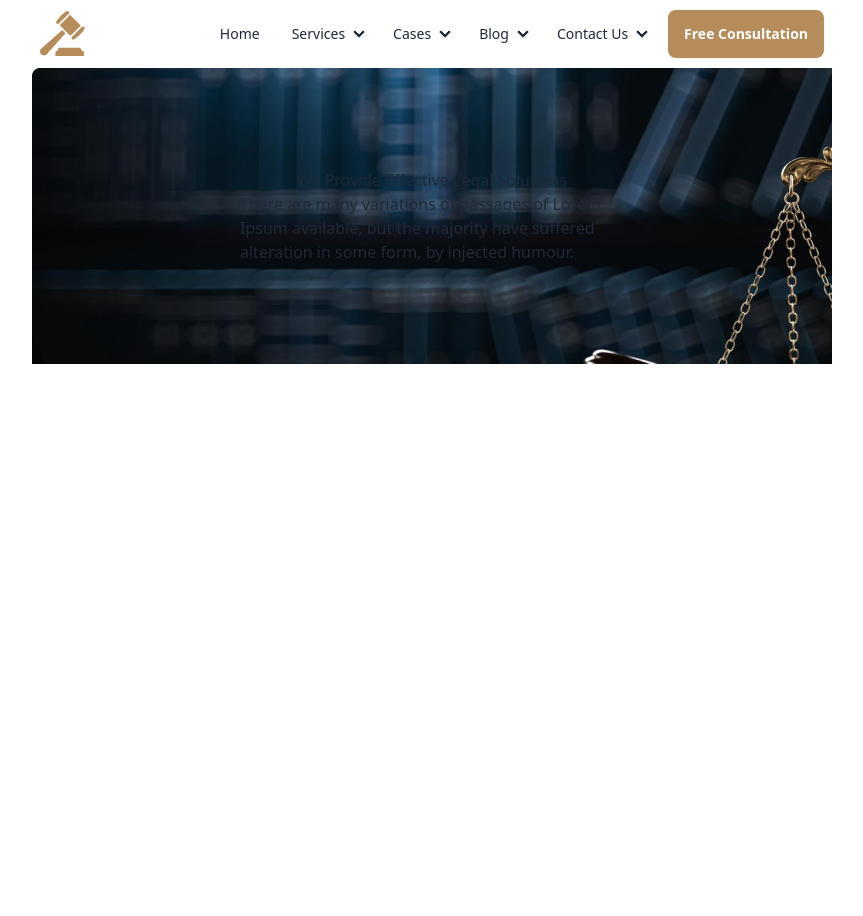
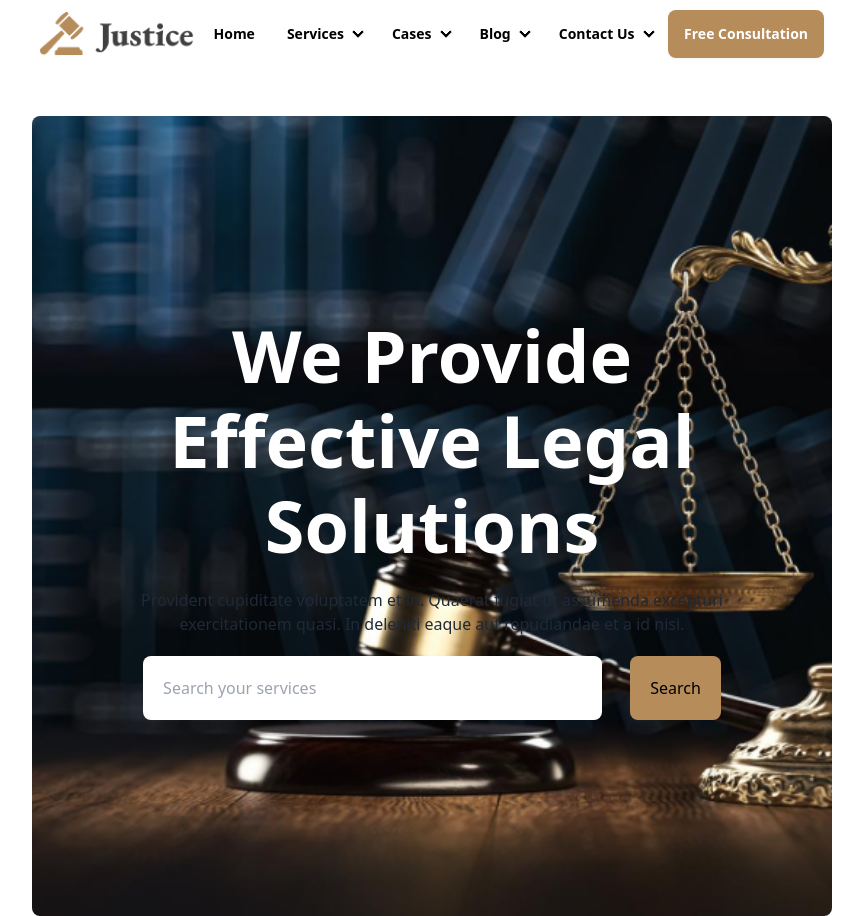
Before and after one commit to SahariorRidoy/Legal-Solution, a plain HTML site: page index.html in a window 1280 px wide. Shown: the whole page, without its empty margins (208-1071 px from the left). Before the commit the page ends 800 px from the top, so only its background shows below. Drawn offline with nearby package versions, Linux system fonts and the light colour scheme.

Commit message:
Added Hero/Banner Section

```diff
--- a/index.html
+++ b/index.html
@@ -19,7 +19,8 @@
 <body class="px-60 bg-white">
 
 <header>
-    <div class="navbar">
+    <!-- Navbar Start -->
+    <div class="navbar text-black font-bold mb-12">
         <div class="navbar-start">
           <div class="dropdown">
             <div>
@@ -68,7 +69,7 @@
             </ul>
           </div>
           <a class="">
-            <img src="images/logo.png" alt="">
+            <img src="images/logo2.png" alt="">
           </a>
         </div>
         <div class="navbar-center hidden lg:flex">
@@ -120,14 +121,35 @@
 
 </header>
 <main>
-    <section>
-        <div class="bg-[url('/images/banner.png')] py-[100px] px-52" >
-            <h1 class="text-center ">We Provide Effective Legal Solutions</h1>
+
+    <!-- Hero Section Start -->
+    <!-- <section>
+        <div class="bg-[url('/images/banner.png')] py-[100px] rounded-lg px-52 mx-auto text-center bg-no-repeat bg-cover bg-center" >
+            <h1 class="text-center font-extrabold text-7xl text-white max-w-[668px] leading-[85px] mx-auto">We Provide Effective Legal Solutions</h1>
             <p> There are many variations of passages of Lorem Ipsum available, but the majority have suffered alteration in some form, by injected humour.</p>
 
         </div>
 
-    </section>
+    </section> -->
+
+    <div
+  class="hero mx-auto min-h-screen rounded-lg"
+  style="background-image: url(./images/banner.png);">
+  <div class=" "></div>
+  <div class=" text-center">
+    <div class="mx-auto">
+      <h1 class="mb-5 font-extrabold text-7xl text-white max-w-[668px] leading-[85px] mx-auto">We Provide Effective Legal Solutions</h1>
+      <p class="mb-5 max-w-[679px]">
+        Provident cupiditate voluptatem et in. Quaerat fugiat ut assumenda excepturi exercitationem
+        quasi. In deleniti eaque aut repudiandae et a id nisi.
+      </p>
+      <div class="mx-auto">
+        <input class="bg-white text-black py-5 pl-5 pr-52 rounded-lg" type="text" placeholder="Search your services">
+        <button class="bg-[#B68C5A] text-black py-5 rounded-lg px-5 ml-6">Search</button>
+      </div>
+    </div>
+  </div>
+</div>
 
 </main>
 
```
